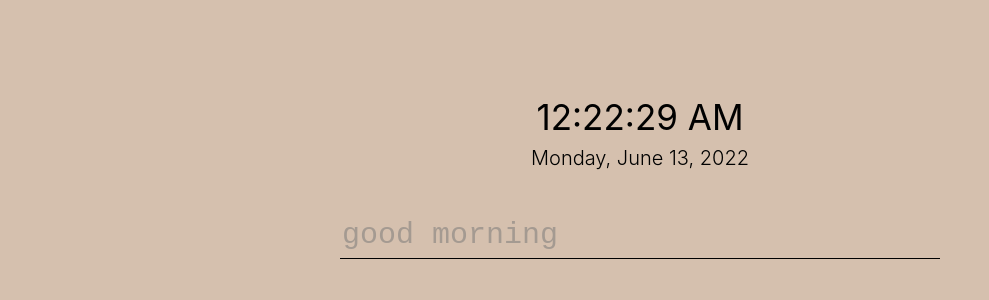
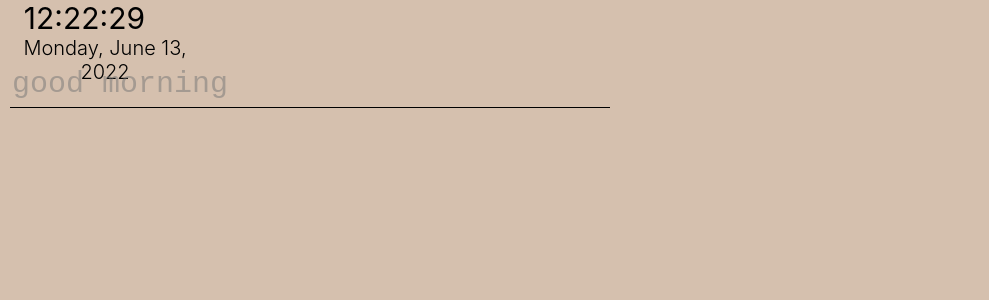
Before and after one commit to danielbuva/todo, a React (Vite) app: page / in a window 1280 px wide. Shown: the top 300 px of the page, without its empty margins (0-989 px from the left). Built offline with nearby package versions, Linux system fonts and the light colour scheme.

Commit message:
good night <3

```diff
--- a/src/App.css
+++ b/src/App.css
@@ -6,22 +6,46 @@
 ::selection {
   background: pink;
 }
-.App {
+.App-left {
+  display: flex;
+  flex-direction: column;
+  align-items: flex-start;
+  justify-content: flex-start;
+  font-size: 35px;
+  min-height: 100vh;
+  max-height: fit-content;
+  /* border: black solid; */
+}
+.App-center {
   display: flex;
   flex-direction: column;
   align-items: center;
   justify-content: flex-start;
   font-size: 35px;
-  height: 100vh;
+  min-height: 100vh;
+  max-height: fit-content;
+  /* border: black solid; */
+}
+.App-right {
+  display: flex;
+  flex-direction: column;
+  align-items: flex-end;
+  justify-content: flex-start;
+  font-size: 35px;
+  min-height: 100vh;
+  max-height: fit-content;
   /* border: black solid; */
 }
 
 .app {
+  position: absolute;
   display: flex;
   flex-direction: column;
   width: 600px;
   text-align: center;
   /* border: red solid; */
+  margin-left: 10px;
+  padding-top: 0;
 }
 .nav {
   display: flex;
@@ -30,26 +54,47 @@
   width: 100vw;
 }
 .settings-button {
+  position: absolute;
+  height: 24px;
   border: none;
-  margin: 20px;
   opacity: 0.2;
+  padding: 4px;
   transition: all 0.26s ease-out;
+  /* border: black solid; */
 }
 .settings-button:hover {
   opacity: 1;
 }
+.clock{
+  display: flex;
+  flex-direction: column;
+  align-items: flex-start;
+  position: sticky;
+  top: 0;
+  /* border: black solid; */
+}
 .time {
-  height: 50px;
+  display: flex;
+  height: 36px;
+  width: 149px;
   cursor: pointer;
+  font-size: 30px;
   margin-bottom: 0;
   transition: all 0.25 ease-out;
+  margin-top: 0;
+  margin-bottom: 0;
+  padding-bottom: 0;
 }
 .date {
-  height: 50px;
+  display: flex;
+  height: 29px;
+  width: 190px;
   font-size: 20px;
   margin-top: 0;
+  margin-bottom: 0;
   cursor: pointer;
   font-weight: 300;
+  /* border: solid black; */
 }
 .time:hover {
   opacity: 0.6;
@@ -169,7 +214,20 @@ textarea:focus {
   margin-right: -10px;
   /* border: pink solid; */
 }
-
+.floating-enter-item {
+  position: absolute;
+  background-color: transparent;
+  height: 44px;
+  border-bottom: 1px solid black;
+  border-radius: -100px;
+  resize: none;
+  overflow: auto;
+  outline: none;
+  -webkit-box-shadow: none;
+  -moz-box-shadow: none;
+  box-shadow: none;
+  font-size: 30px;
+}
 .menu {
   font-size: 14px;
   background-color: #fff;
@@ -201,10 +259,14 @@ textarea:focus {
   }
   .clock {
     /* margin-top: -500px; */
+
     position: -webkit-sticky !important;
     position: sticky !important;
     top: 0;
     z-index: 100;
+    border: pink solid;
+    width: fit-content;
+    height: fit-content;
   }
   .todo-container {
     display: flex;
```
